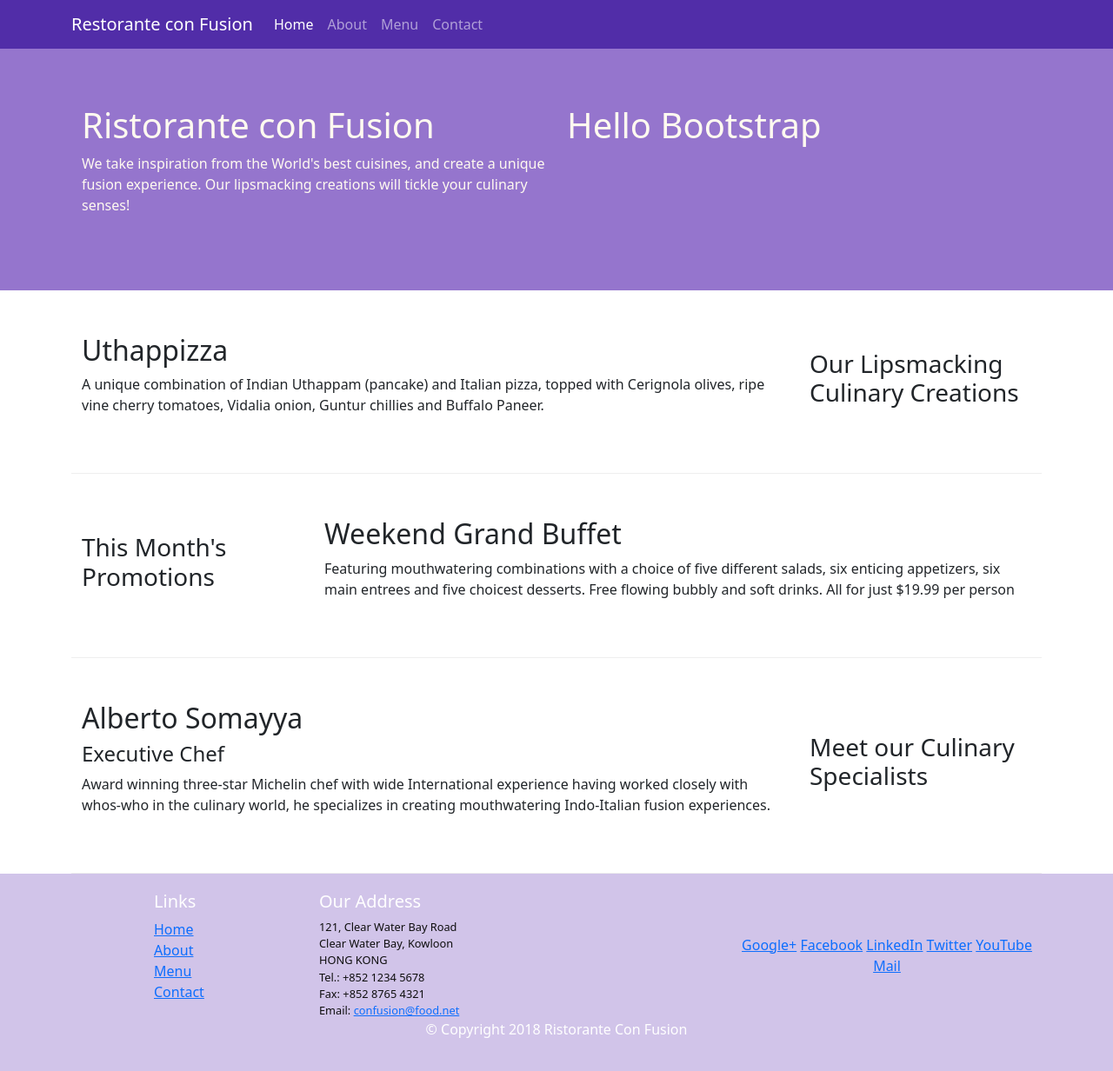
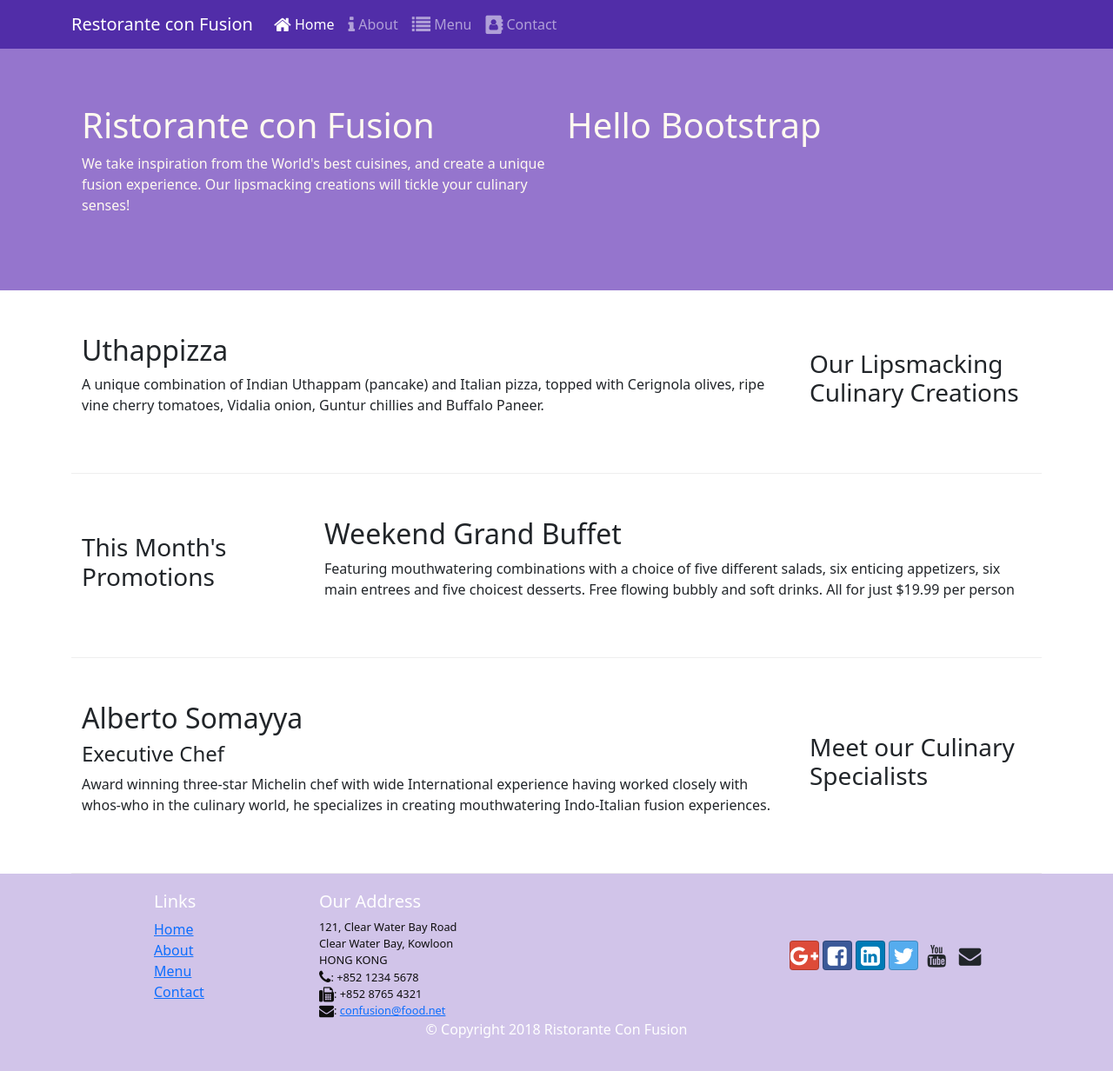
Before and after one commit to Mittal-web/Bootstrap-Assignment-1, a website: page index.html in a window 1280 px wide. Shown: the whole page at 87% size. Drawn offline with nearby package versions, Linux system fonts and the light colour scheme.

Commit message:
Font Icons

```diff
--- a/aboutus.html
+++ b/aboutus.html
@@ -14,6 +14,14 @@
     <link
       rel="stylesheet"
       href="node_modules/bootstrap/dist/css/bootstrap.min.css"
+    />
+    <link
+      rel="stylesheet"
+      href="node_modules/font-awesome/css/font-awesome.min.css"
+    />
+    <link
+      rel="stylesheet"
+      href="node_modules/bootstrap-social/bootstrap-social.css"
     />
     <link rel="stylesheet" href="css/styles.css" />
   </head>
@@ -35,13 +43,25 @@
         <div class="collapse navbar-collapse" id="Navbar">
           <ul class="navbar-nav mr-auto">
             <li class="nav-item">
-              <a class="nav-link" href="./index.html">Home</a>
+              <a class="nav-link" href="./index.html"
+                ><span class="fa fa-home fa-lg"></span> Home</a
+              >
             </li>
             <li class="nav-item">
-              <a class="nav-link active" href="#">About</a>
+              <a class="nav-link active" href="#"
+                ><span class="fa fa-solid fa-info fa-lg"></span> About</a
+              >
             </li>
-            <li class="nav-item"><a class="nav-link" href="#">Menu</a></li>
-            <li class="nav-item"><a class="nav-link" href="#">Contact</a></li>
+            <li class="nav-item">
+              <a class="nav-link" href="#"
+                ><span class="fa fa-list fa-lg"></span> Menu</a
+              >
+            </li>
+            <li class="nav-item">
+              <a class="nav-link" href="#"
+                ><span class="fa fa-address-book fa-lg"></span> Contact</a
+              >
+            </li>
           </ul>
         </div>
       </div>
@@ -164,19 +184,40 @@
               121, Clear Water Bay Road<br />
               Clear Water Bay, Kowloon<br />
               HONG KONG<br />
-              Tel.: +852 1234 5678<br />
-              Fax: +852 8765 4321<br />
-              Email: <a href="mailto:confusion@food.net">confusion@food.net</a>
+              <i class="fa fa-phone fa-lg"></i>: +852 1234 5678<br />
+              <i class="fa fa-fax fa-lg"></i>: +852 8765 4321<br />
+              <i class="fa fa-envelope fa-lg"></i>:
+              <a href="mailto:confusion@food.net">confusion@food.net</a>
             </address>
           </div>
           <div class="col-12 col-sm-4 align-self-center">
             <div class="text-center">
-              <a href="http://google.com/+">Google+</a>
-              <a href="http://www.facebook.com/profile.php?id=">Facebook</a>
-              <a href="http://www.linkedin.com/in/">LinkedIn</a>
-              <a href="http://twitter.com/">Twitter</a>
-              <a href="http://youtube.com/">YouTube</a>
-              <a href="mailto:">Mail</a>
+              <a
+                class="btn btn-social-icon btn-google"
+                href="http://google.com/+"
+                ><li class="fa fa-google-plus fa-lg"></li
+              ></a>
+              <a
+                class="btn btn-social-icon btn-facebook"
+                href="http://www.facebook.com/profile.php?id="
+                ><li class="fa fa-facebook-square fa-lg"></li
+              ></a>
+              <a
+                class="btn btn-social-icon btn-linkedin"
+                href="http://www.linkedin.com/in/"
+                ><li class="fa fa-linkedin-square fa-lg"></li
+              ></a>
+              <a
+                class="btn btn-social-icon btn-twitter"
+                href="http://twitter.com/"
+                ><li class="fa fa-twitter fa-lg"></li
+              ></a>
+              <a
+                class="btn btn-social-icon btn-youtube"
+                href="http://youtube.com/"
+                ><li class="fa fa-youtube fa-lg"></li
+              ></a>
+              <a class="btn btn-social-icon" href="mailto:"><li class="fa fa-envelope fa-lg"></li></a>
             </div>
           </div>
         </div>
--- a/index.html
+++ b/index.html
@@ -14,6 +14,14 @@
     <link
       rel="stylesheet"
       href="node_modules/bootstrap/dist/css/bootstrap.min.css"
+    />
+    <link
+      rel="stylesheet"
+      href="node_modules/font-awesome/css/font-awesome.min.css"
+    />
+    <link
+      rel="stylesheet"
+      href="node_modules/bootstrap-social/bootstrap-social.css"
     />
     <link rel="stylesheet" href="css/styles.css" />
   </head>
@@ -33,13 +41,26 @@
         <div class="collapse navbar-collapse" id="Navbar">
           <ul class="navbar-nav mr-auto">
             <li class="nav-item">
-              <a class="nav-link active" href="#">Home</a>
+              <a class="nav-link active" href="#"
+                ><span class="fa fa-home fa-lg"></span> Home</a
+              >
             </li>
             <li class="nav-item">
-              <a class="nav-link" href="./aboutus.html">About</a>
+              <a class="nav-link" href="./aboutus.html"
+                ><span class="fa fa-info fa-lg"></span> About</a
+              >
             </li>
-            <li class="nav-item"><a class="nav-link" href="#">Menu</a></li>
-            <li class="nav-item"><a class="nav-link" href="#">Contact</a></li>
+            <li class="nav-item">
+              <a class="nav-link" href="#"
+                ><span class="fa fa-list fa-lg"></span> Menu</a
+              >
+            </li>
+            <li class="nav-item">
+              <a class="nav-link" href="#"
+                ><span class="fa fa-solid fa-address-book fa-lg"></span>
+                Contact</a
+              >
+            </li>
           </ul>
         </div>
       </div>
@@ -127,19 +148,42 @@
               121, Clear Water Bay Road<br />
               Clear Water Bay, Kowloon<br />
               HONG KONG<br />
-              Tel.: +852 1234 5678<br />
-              Fax: +852 8765 4321<br />
-              Email: <a href="mailto:confusion@food.net">confusion@food.net</a>
+              <i class="fa fa-phone fa-lg"></i>: +852 1234 5678<br />
+              <i class="fa fa-fax fa-lg"></i>: +852 8765 4321<br />
+              <i class="fa fa-envelope fa-lg"></i>:
+              <a href="mailto:confusion@food.net">confusion@food.net</a>
             </address>
           </div>
           <div class="col-12 col-sm-4 align-self-center">
             <div class="text-center">
-              <a href="http://google.com/+">Google+</a>
-              <a href="http://www.facebook.com/profile.php?id=">Facebook</a>
-              <a href="http://www.linkedin.com/in/">LinkedIn</a>
-              <a href="http://twitter.com/">Twitter</a>
-              <a href="http://youtube.com/">YouTube</a>
-              <a href="mailto:">Mail</a>
+              <a
+                class="btn btn-social-icon btn-google"
+                href="http://google.com/+"
+                ><li class="fa fa-google-plus fa-lg"></li
+              ></a>
+              <a
+                class="btn btn-social-icon btn-facebook"
+                href="http://www.facebook.com/profile.php?id="
+                ><li class="fa fa-facebook-square fa-lg"></li
+              ></a>
+              <a
+                class="btn btn-social-icon btn-linkedin"
+                href="http://www.linkedin.com/in/"
+                ><li class="fa fa-linkedin-square fa-lg"></li
+              ></a>
+              <a
+                class="btn btn-social-icon btn-twitter"
+                href="http://twitter.com/"
+                ><li class="fa fa-twitter fa-lg"></li
+              ></a>
+              <a
+                class="btn btn-social-icon btn-youtube"
+                href="http://youtube.com/"
+                ><li class="fa fa-youtube fa-lg"></li
+              ></a>
+              <a class="btn btn-social-icon" href="mailto:"
+                ><li class="fa fa-envelope fa-lg"></li
+              ></a>
             </div>
           </div>
         </div>
--- a/package.json
+++ b/package.json
@@ -15,6 +15,8 @@
   },
   "dependencies": {
     "bootstrap": "^5.0.2",
+    "bootstrap-social": "^5.1.1",
+    "font-awesome": "^4.7.0",
     "jquery": "^3.3.1",
     "popper.js": "^1.12.9"
   }
```
Also changed, not shown: 1 other file.
